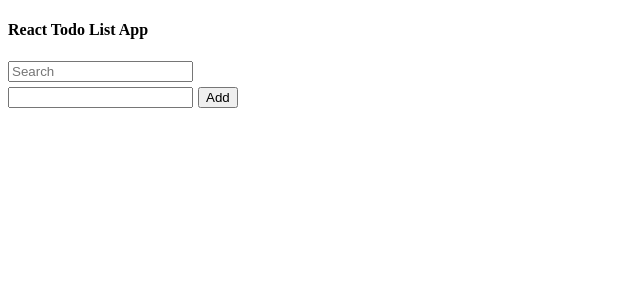
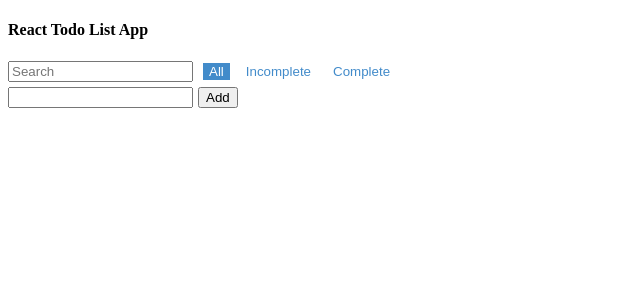
Before and after one commit to userradu/react-todo-list, a React (Create React App) app: page / in a window 1280 px wide. Shown: the top 300 px of the page, without its empty margins (0-640 px from the left). Built offline with nearby package versions, Linux system fonts and the light colour scheme.

Commit message:
Filter by status

```diff
--- a/src/App.js
+++ b/src/App.js
@@ -11,25 +11,35 @@ class App extends React.Component {
       allTodoItems: [],
       filteredTodoItems: [],
       searchedText: '',
+      statusFilter: 'All',
       currentId: 0
     };
     this.addTodoItem = this.addTodoItem.bind(this);
     this.handleTodoItemStatusModified = this.handleTodoItemStatusModified.bind(this);
     this.handleSearchInputChange = this.handleSearchInputChange.bind(this);
-    this.filterTodoItems = this.filterTodoItems.bind(this);
+    this.handleStatusFilterChanged = this.handleStatusFilterChanged.bind(this);
+    this.filterConditionsFulfilled = this.filterConditionsFulfilled.bind(this);
   }
 
   addTodoItem(name) {
     const todoItem = {
       id: this.state.currentId + 1,
       name: name,
-      completed: false
+      status: 'Incomplete'
     };
 
-    this.setState({
-      allTodoItems: this.state.allTodoItems.concat(todoItem),
-      currentId: this.state.currentId + 1
-    }, this.filterTodoItems);
+    if (this.filterConditionsFulfilled(todoItem, this.state.searchedText, this.state.statusFilter)) {
+      this.setState({
+        allTodoItems: this.state.allTodoItems.concat(todoItem),
+        filteredTodoItems: this.state.filteredTodoItems.concat(todoItem),
+        currentId: this.state.currentId + 1
+      });
+    } else {
+      this.setState({
+        allTodoItems: this.state.allTodoItems.concat(todoItem),
+        currentId: this.state.currentId + 1
+      });
+    }
   }
 
   handleTodoItemStatusModified(todoItemData) {
@@ -47,18 +57,31 @@ class App extends React.Component {
   }
 
   handleSearchInputChange(searchedText) {
-    this.setState({
-      searchedText: searchedText
-    }, this.filterTodoItems);
-  }
-
-  filterTodoItems() {
-    const flteredTodoItems = this.state.allTodoItems.filter(todoItem =>
-      todoItem.name.toLowerCase().indexOf(this.state.searchedText.toLowerCase()) > -1
+    const filteredTodoItems = this.state.allTodoItems.filter(todoItem =>
+      this.filterConditionsFulfilled(todoItem, searchedText, this.state.statusFilter)
     );
 
     this.setState({
-      filteredTodoItems: flteredTodoItems
+      searchedText: searchedText,
+      filteredTodoItems: filteredTodoItems
+    });
+  }
+
+  filterConditionsFulfilled(todoItem, searchedText, status) {
+    const includesSearchedText = todoItem.name.toLowerCase().indexOf(searchedText.toLowerCase()) > -1;
+    const hasSelectedStatus = status === 'All' || todoItem.status === status;
+
+    return includesSearchedText && hasSelectedStatus;
+  }
+
+  handleStatusFilterChanged(status) {
+    const filteredTodoItems = this.state.allTodoItems.filter(todoItem =>
+      this.filterConditionsFulfilled(todoItem, this.state.searchedText, status)
+    );
+
+    this.setState({
+      statusFilter: status,
+      filteredTodoItems: filteredTodoItems
     });
   }
 
@@ -68,7 +91,9 @@ class App extends React.Component {
         <h4>React Todo List App</h4>
         <SearchTodoItems
           className="search-items-control"
-          onSearchInputChange={this.handleSearchInputChange} />
+          onSearchInputChange={this.handleSearchInputChange}
+          statusFilter={this.state.statusFilter}
+          onStatusFilterChanged={this.handleStatusFilterChanged} />
 
         <AddTodoItem onAddTodoItem={this.addTodoItem} />
 
--- /dev/null
+++ b/src/StatusFilter/StatusFilter.css
@@ -0,0 +1,14 @@
+.filter-option {
+  background-color: transparent;
+  border: none;
+  color: #428BCA;
+}
+
+.filter-option:hover {
+  cursor: pointer;
+}
+
+.filter-option.selected {
+  background-color: #428BCA;;
+  color: #fff;
+}
--- /dev/null
+++ b/src/StatusFilter/StatusFilter.js
@@ -0,0 +1,16 @@
+import React from 'react';
+import './StatusFilter.css';
+
+function StatusFilter(props) {
+  return (
+    <span className={props.className}>
+      <button
+        className={"filter-option" + (props.currentStatus === props.status ? ' selected' : '')}
+        onClick={() => props.onStatusFilterChanged(props.status)}>
+        {props.status}
+      </button>
+    </span>
+  );
+}
+
+export default StatusFilter;
--- /dev/null
+++ b/src/search-todo-items/SearchTodoItems.css
@@ -0,0 +1,3 @@
+.status-filter {
+  margin-left: 10px;
+}
--- a/src/search-todo-items/SearchTodoItems.js
+++ b/src/search-todo-items/SearchTodoItems.js
@@ -1,6 +1,10 @@
 import React from 'react';
+import StatusFilter from '../StatusFilter/StatusFilter';
+import './SearchTodoItems.css';
 
 class SearchTodoItems extends React.Component {
+    statusFilterOptions = ['All', 'Incomplete', 'Complete'];
+
     constructor(props) {
       super(props);
       this.state = {searchedText: ''};
@@ -16,6 +20,15 @@ class SearchTodoItems extends React.Component {
     }
 
     render() {
+      const statusFilterItems = this.statusFilterOptions.map((option) =>
+        <StatusFilter
+          key={option}
+          status={option}
+          currentStatus={this.props.statusFilter}
+          className="status-filter"
+          onStatusFilterChanged={this.props.onStatusFilterChanged}/>
+      );
+
       return (
         <div>
           <input
@@ -24,6 +37,8 @@ class SearchTodoItems extends React.Component {
             value={this.state.searchedText}
             className={this.props.className}
             onChange={this.handleSearchInputChange}/>
+
+            {statusFilterItems}
         </div>
       );
     }
--- a/src/todo-item/TodoItem.js
+++ b/src/todo-item/TodoItem.js
@@ -5,14 +5,17 @@ function TodoItem(props) {
 	function handleTodoItemStatusModified(event) {
 		props.onTodoItemStatusModified({
 			id: props.todoItem.id,
-			completed: event.target.checked
+			status: event.target.checked ? 'Complete' : 'Incomplete'
 		});
 	}
 
 	return (
 		<div>
-			<input type="checkbox" checked={props.todoItem.completed} onChange={handleTodoItemStatusModified} />
-			<span className={props.todoItem.completed ? 'text-strike' : null}>
+      <input
+        type="checkbox"
+        checked={props.todoItem.status === 'Complete'}
+        onChange={handleTodoItemStatusModified} />
+			<span className={props.todoItem.status === 'Complete' ? 'text-strike' : null}>
 				{props.todoItem.name}
 			</span>
 		</div>
```
